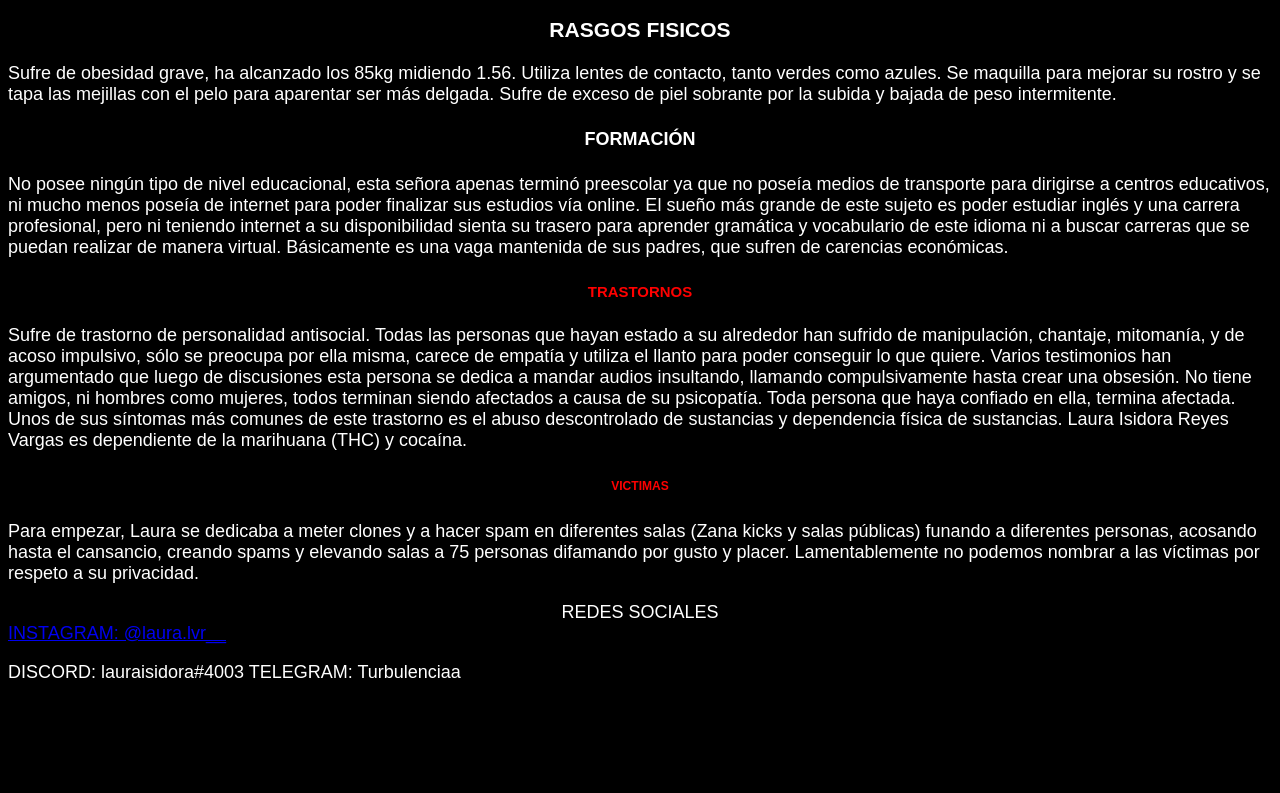
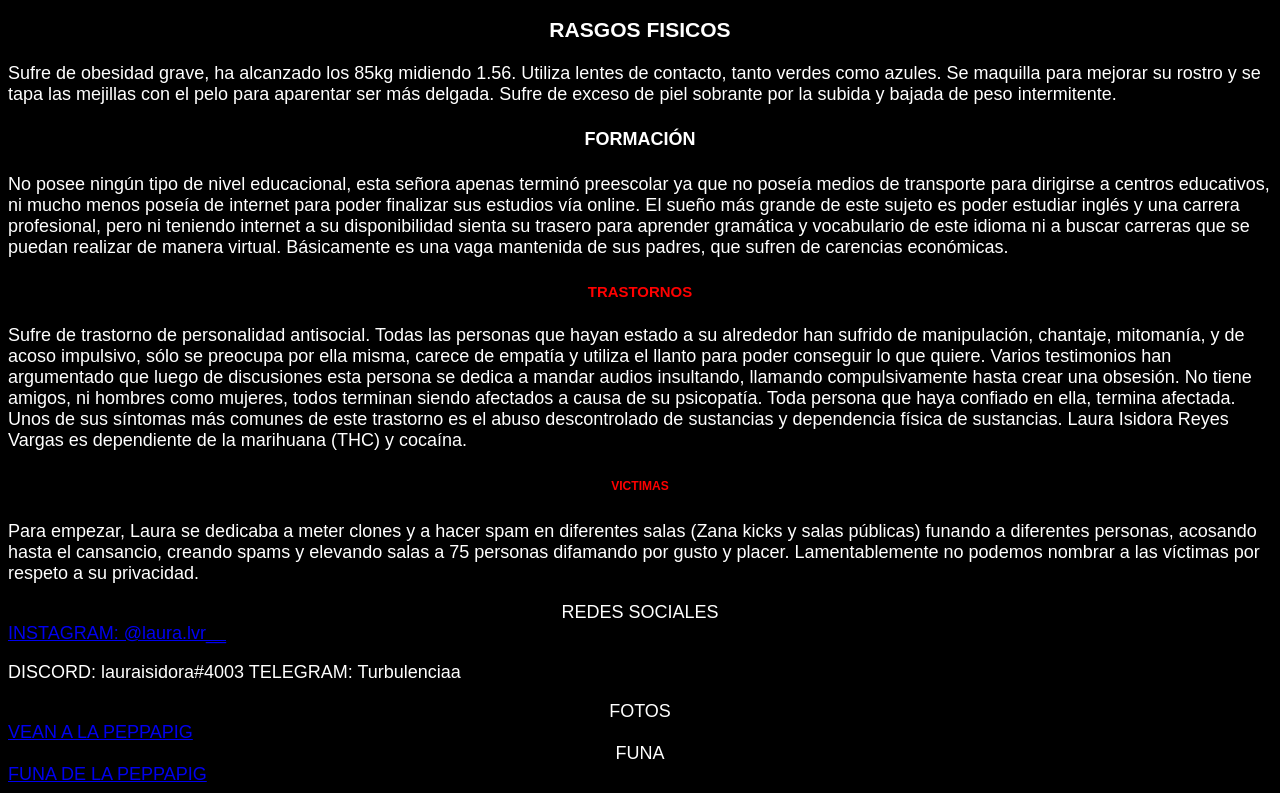
Before and after one commit to Wikihabbo/Habbopedia, a plain HTML site: page index.html in a window 1280 px wide. Shown: the part 358-1151 px from the top of the page. Before the commit the page ends 1059 px from the top, so only its background shows below. Drawn offline with Linux system fonts and the light colour scheme.

Commit message:
Update index.html

```diff
--- a/index.html
+++ b/index.html
@@ -75,5 +75,15 @@ de la marihuana (THC) y cocaína.</p>
 <a href="https://www.instagram.com/laura.lvr__/">INSTAGRAM: @laura.lvr__</a><p>DISCORD: lauraisidora#4003
 TELEGRAM: Turbulenciaa</p>
 
+<center>
+<h8>FOTOS</h8>
+</center>
+<a href="https://ibb.co/yX9ykRs">VEAN A LA PEPPAPIG</a>
+
+<center>
+<h9>FUNA</h9>
+</center>
+<a href="http://ibb.co/hFJXz9Z">FUNA DE LA PEPPAPIG</a>
+
 </body>
 </html>
```
